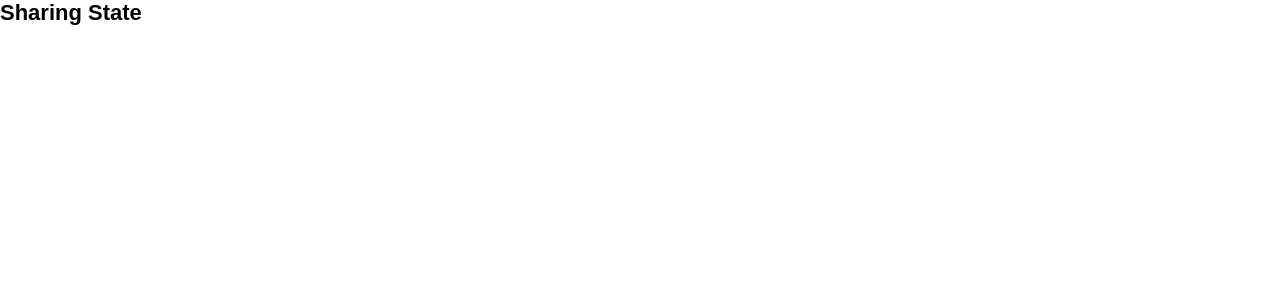
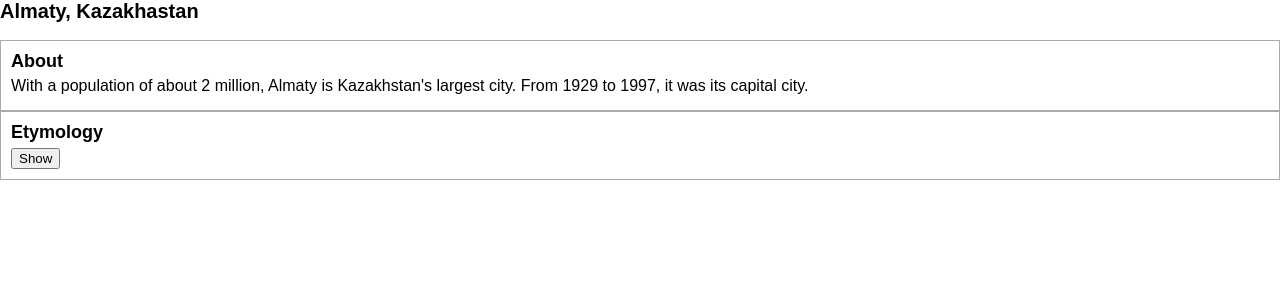
Before and after one commit to BitWizCoder/lws-reactive-accelerator-notes, a React (Vite) app: page / in a window 1280 px wide. Shown: the top 300 px of the page. Built offline with nearby package versions, Linux system fonts and the light colour scheme.

Commit message:
aded notes

```diff
--- a/src/learning/03-managing-state/03-sharing-state/03-SharingState.jsx
+++ b/src/learning/03-managing-state/03-sharing-state/03-SharingState.jsx
@@ -1,9 +1,32 @@
-import React from "react";
+import React, { useState } from "react";
+import "./style.css";
+import Panel from "./Panel";
 
 export default function SharingState() {
+  const [activeIndex, setActiveIndex] = useState(0);
+
   return (
-    <div>
-      <h1>Sharing State</h1>
-    </div>
+    <>
+      <h2>Almaty, Kazakhastan</h2>
+      <Panel
+        title="About"
+        isActive={activeIndex === 0}
+        onShow={() => setActiveIndex(0)}
+      >
+        With a population of about 2 million, Almaty is Kazakhstan's largest
+        city. From 1929 to 1997, it was its capital city.
+      </Panel>
+      <Panel
+        title="Etymology"
+        isActive={activeIndex === 1}
+        onShow={() => setActiveIndex(1)}
+      >
+        The name comes from <span lang="kk-KZ">алма</span>, the Kazakh word for
+        "apple" and is often translated as "full of apples". In fact, the region
+        surrounding Almaty is thought to be the ancestral home of the apple, and
+        the wild <i lang="la">Malus sieversii</i> is considered a likely
+        candidate for the ancestor of the modern domestic apple.
+      </Panel>
+    </>
   );
 }
--- /dev/null
+++ b/src/learning/03-managing-state/03-sharing-state/Panel.jsx
@@ -0,0 +1,10 @@
+import React from "react";
+
+export default function Panel({ title, children, isActive, onShow }) {
+  return (
+    <section className="panel">
+      <h3>{title}</h3>
+      {isActive ? <p>{children}</p> : <button onClick={onShow}>Show</button>}
+    </section>
+  );
+}
--- /dev/null
+++ b/src/learning/03-managing-state/03-sharing-state/style.css
@@ -0,0 +1,56 @@
+* {
+  box-sizing: border-box;
+}
+
+body {
+  font-family: sans-serif;
+  margin: 20px;
+  padding: 0;
+}
+
+h1 {
+  margin-top: 0;
+  font-size: 22px;
+}
+
+h2 {
+  margin-top: 0;
+  font-size: 20px;
+}
+
+h3 {
+  margin-top: 0;
+  font-size: 18px;
+}
+
+h4 {
+  margin-top: 0;
+  font-size: 16px;
+}
+
+h5 {
+  margin-top: 0;
+  font-size: 14px;
+}
+
+h6 {
+  margin-top: 0;
+  font-size: 12px;
+}
+
+code {
+  font-size: 1.2em;
+}
+
+ul {
+  padding-inline-start: 20px;
+}
+
+h3,
+p {
+  margin: 5px 0px;
+}
+.panel {
+  padding: 10px;
+  border: 1px solid #aaa;
+}
```
